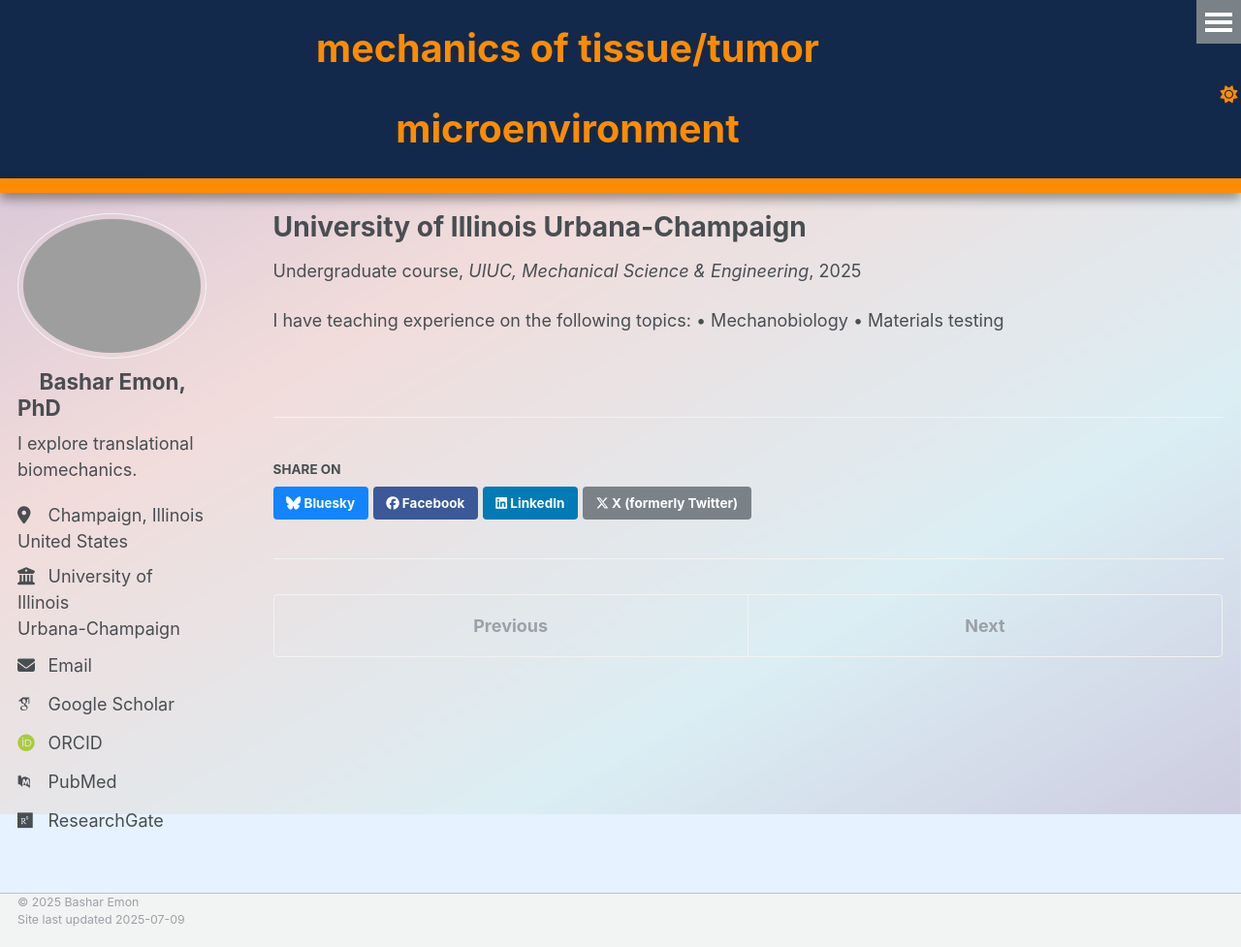
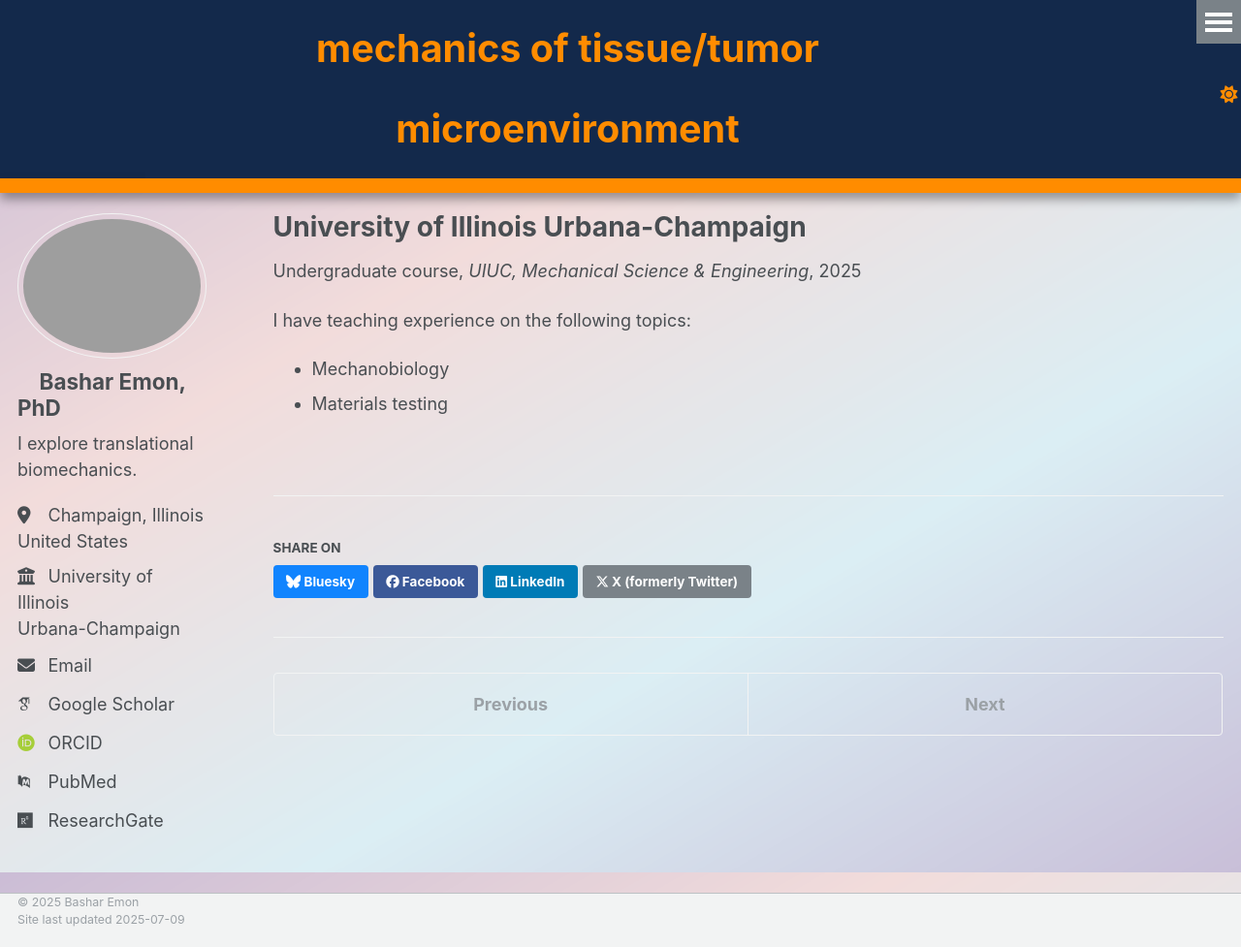
Before and after one commit to BasharEmon/BasharEmon.github.io, a Jekyll site: the page built from _teaching/UIUC.md, in a window 1280 px wide and 977 px high. Shown: the whole window at 97% size. Built offline with Jekyll 4.4.1, drawn with Linux system fonts in a browser that asks for light colours; some web fonts are replaced.

```diff
--- a/_teaching/UIUC.md
+++ b/_teaching/UIUC.md
@@ -8,5 +8,5 @@ date: 2025-06-01
 location: "Urbana, USA"
 ---
 I have teaching experience on the following topics:
-• Mechanobiology
-• Materials testing
+* Mechanobiology
+* Materials testing
```
